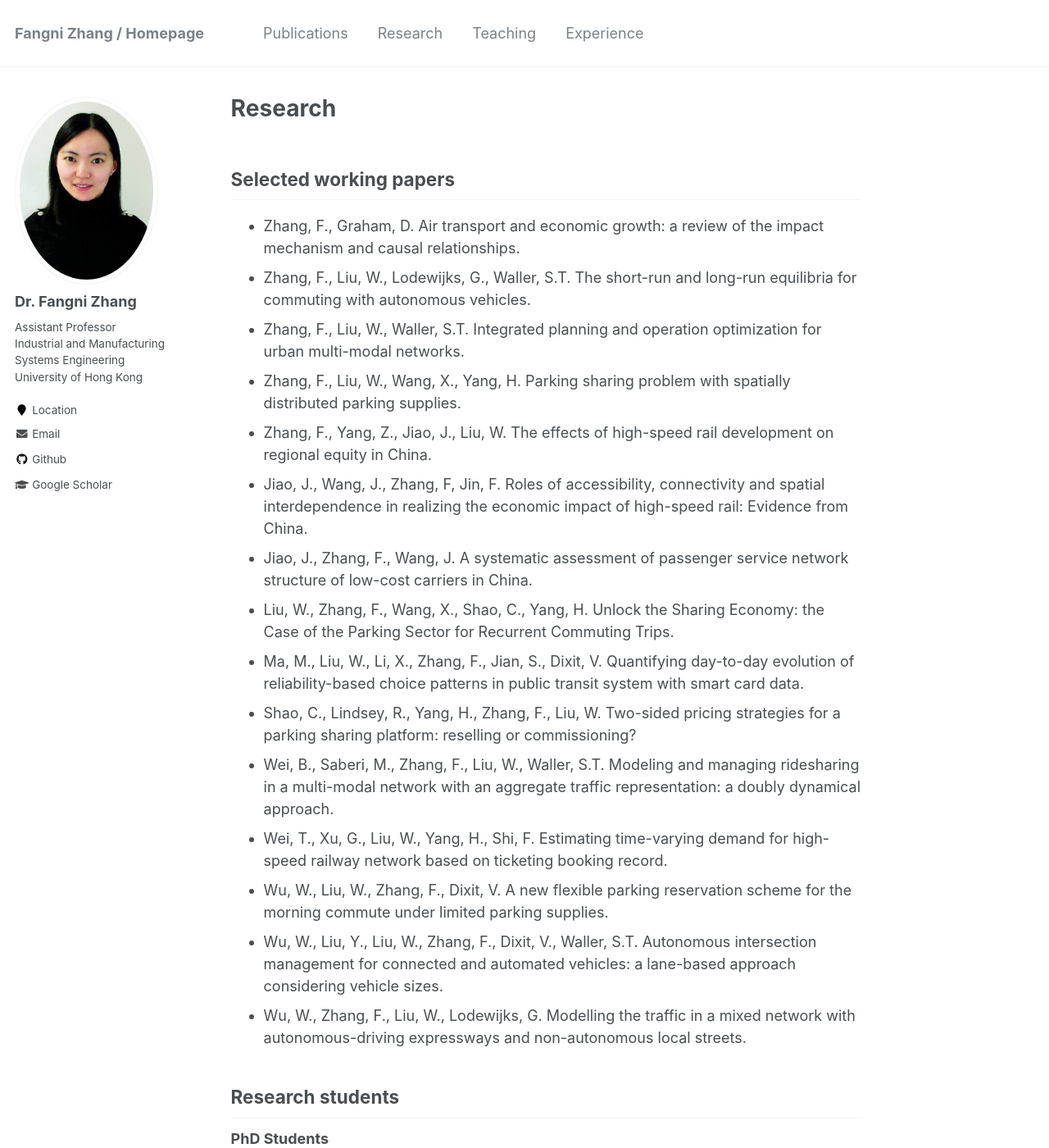
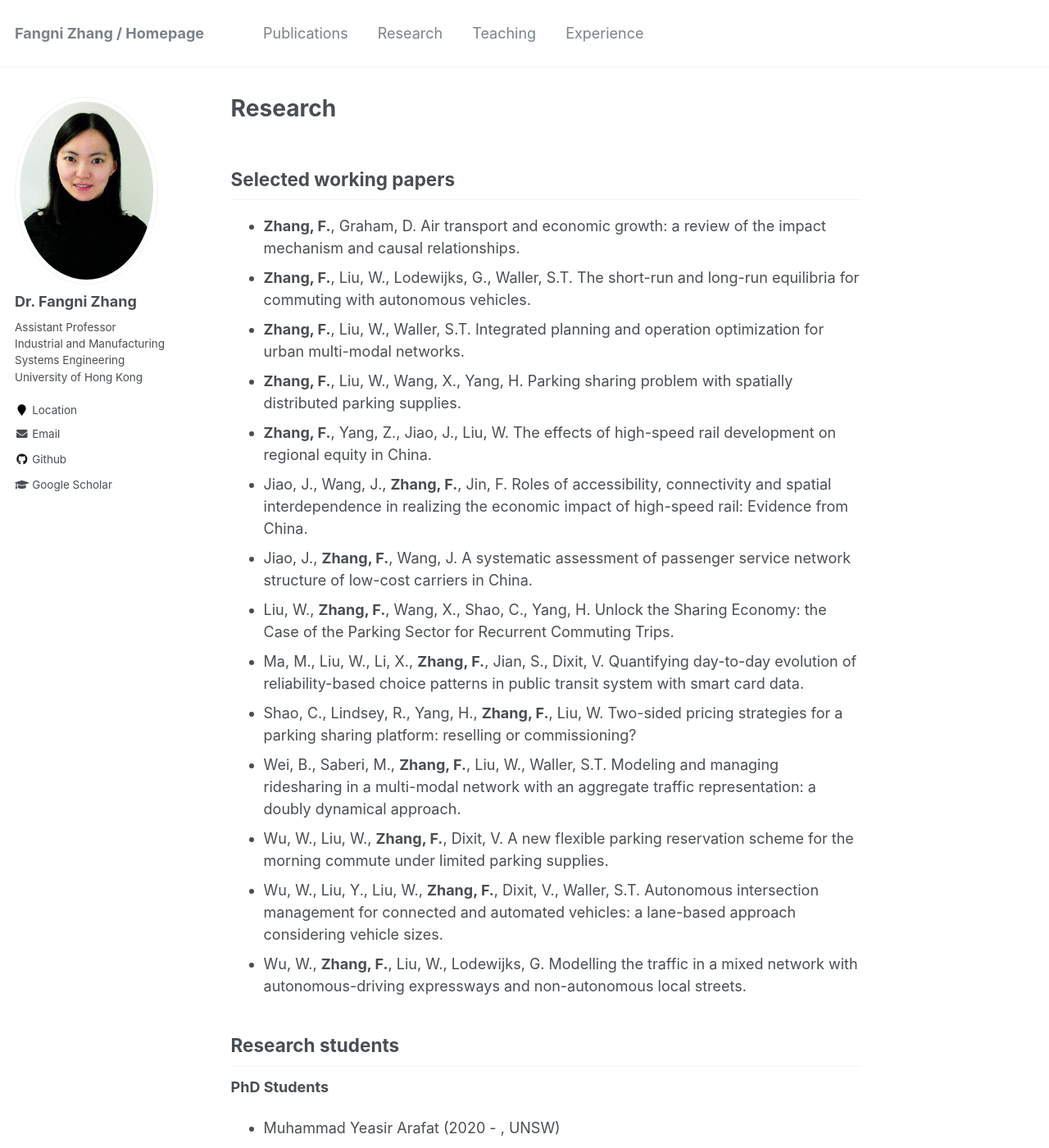
Before and after one commit to fangnizhang/fangnizhang.github.io, a Jekyll site: the page built from _pages/research.md, in a window 1280 px wide and 1400 px high. Shown: the whole window at 82% size. Built offline with Jekyll 4.4.1, drawn with Linux system fonts in a browser that asks for light colours.

Commit message:
Update research.md

```diff
--- a/_pages/research.md
+++ b/_pages/research.md
@@ -6,21 +6,20 @@
 
 Selected working papers
 ------------
-* Zhang, F., Graham, D. Air transport and economic growth: a review of the impact mechanism and causal relationships.
-* Zhang, F., Liu, W., Lodewijks, G., Waller, S.T. The short-run and long-run equilibria for commuting with autonomous vehicles.
-* Zhang, F., Liu, W., Waller, S.T. Integrated planning and operation optimization for urban multi-modal networks.
-* Zhang, F., Liu, W., Wang, X., Yang, H. Parking sharing problem with spatially distributed parking supplies.
-* Zhang, F., Yang, Z., Jiao, J., Liu, W. The effects of high-speed rail development on regional equity in China.
-* Jiao, J., Wang, J., Zhang, F, Jin, F. Roles of accessibility, connectivity and spatial interdependence in realizing the economic impact of high-speed rail: Evidence from China.
-* Jiao, J., Zhang, F., Wang, J. A systematic assessment of passenger service network structure of low-cost carriers in China.
-* Liu, W., Zhang, F., Wang, X., Shao, C., Yang, H. Unlock the Sharing Economy: the Case of the Parking Sector for Recurrent Commuting Trips.
-* Ma, M., Liu, W., Li, X., Zhang, F., Jian, S., Dixit, V. Quantifying day-to-day evolution of reliability-based choice patterns in public transit system with smart card data.
-* Shao, C., Lindsey, R., Yang, H., Zhang, F., Liu, W. Two-sided pricing strategies for a parking sharing platform: reselling or commissioning?
-* Wei, B., Saberi, M., Zhang, F., Liu, W., Waller, S.T. Modeling and managing ridesharing in a multi-modal network with an aggregate traffic representation: a doubly dynamical approach.
-* Wei, T., Xu, G., Liu, W., Yang, H., Shi, F. Estimating time-varying demand for high-speed railway network based on ticketing booking record.
-* Wu, W., Liu, W., Zhang, F., Dixit, V. A new flexible parking reservation scheme for the morning commute under limited parking supplies.
-* Wu, W., Liu, Y., Liu, W., Zhang, F., Dixit, V., Waller, S.T. Autonomous intersection management for connected and automated vehicles: a lane-based approach considering vehicle sizes.
-* Wu, W., Zhang, F., Liu, W., Lodewijks, G. Modelling the traffic in a mixed network with autonomous-driving expressways and non-autonomous local streets.
+* **Zhang, F.**, Graham, D. Air transport and economic growth: a review of the impact mechanism and causal relationships.
+* **Zhang, F.**, Liu, W., Lodewijks, G., Waller, S.T. The short-run and long-run equilibria for commuting with autonomous vehicles.
+* **Zhang, F.**, Liu, W., Waller, S.T. Integrated planning and operation optimization for urban multi-modal networks.
+* **Zhang, F.**, Liu, W., Wang, X., Yang, H. Parking sharing problem with spatially distributed parking supplies.
+* **Zhang, F.**, Yang, Z., Jiao, J., Liu, W. The effects of high-speed rail development on regional equity in China.
+* Jiao, J., Wang, J., **Zhang, F.**, Jin, F. Roles of accessibility, connectivity and spatial interdependence in realizing the economic impact of high-speed rail: Evidence from China.
+* Jiao, J., **Zhang, F.**, Wang, J. A systematic assessment of passenger service network structure of low-cost carriers in China.
+* Liu, W., **Zhang, F.**, Wang, X., Shao, C., Yang, H. Unlock the Sharing Economy: the Case of the Parking Sector for Recurrent Commuting Trips.
+* Ma, M., Liu, W., Li, X., **Zhang, F.**, Jian, S., Dixit, V. Quantifying day-to-day evolution of reliability-based choice patterns in public transit system with smart card data.
+* Shao, C., Lindsey, R., Yang, H., **Zhang, F.**, Liu, W. Two-sided pricing strategies for a parking sharing platform: reselling or commissioning?
+* Wei, B., Saberi, M., **Zhang, F.**, Liu, W., Waller, S.T. Modeling and managing ridesharing in a multi-modal network with an aggregate traffic representation: a doubly dynamical approach.
+* Wu, W., Liu, W., **Zhang, F.**, Dixit, V. A new flexible parking reservation scheme for the morning commute under limited parking supplies.
+* Wu, W., Liu, Y., Liu, W., **Zhang, F.**, Dixit, V., Waller, S.T. Autonomous intersection management for connected and automated vehicles: a lane-based approach considering vehicle sizes.
+* Wu, W., **Zhang, F.**, Liu, W., Lodewijks, G. Modelling the traffic in a mixed network with autonomous-driving expressways and non-autonomous local streets.
 
 Research students
 -----------
```
